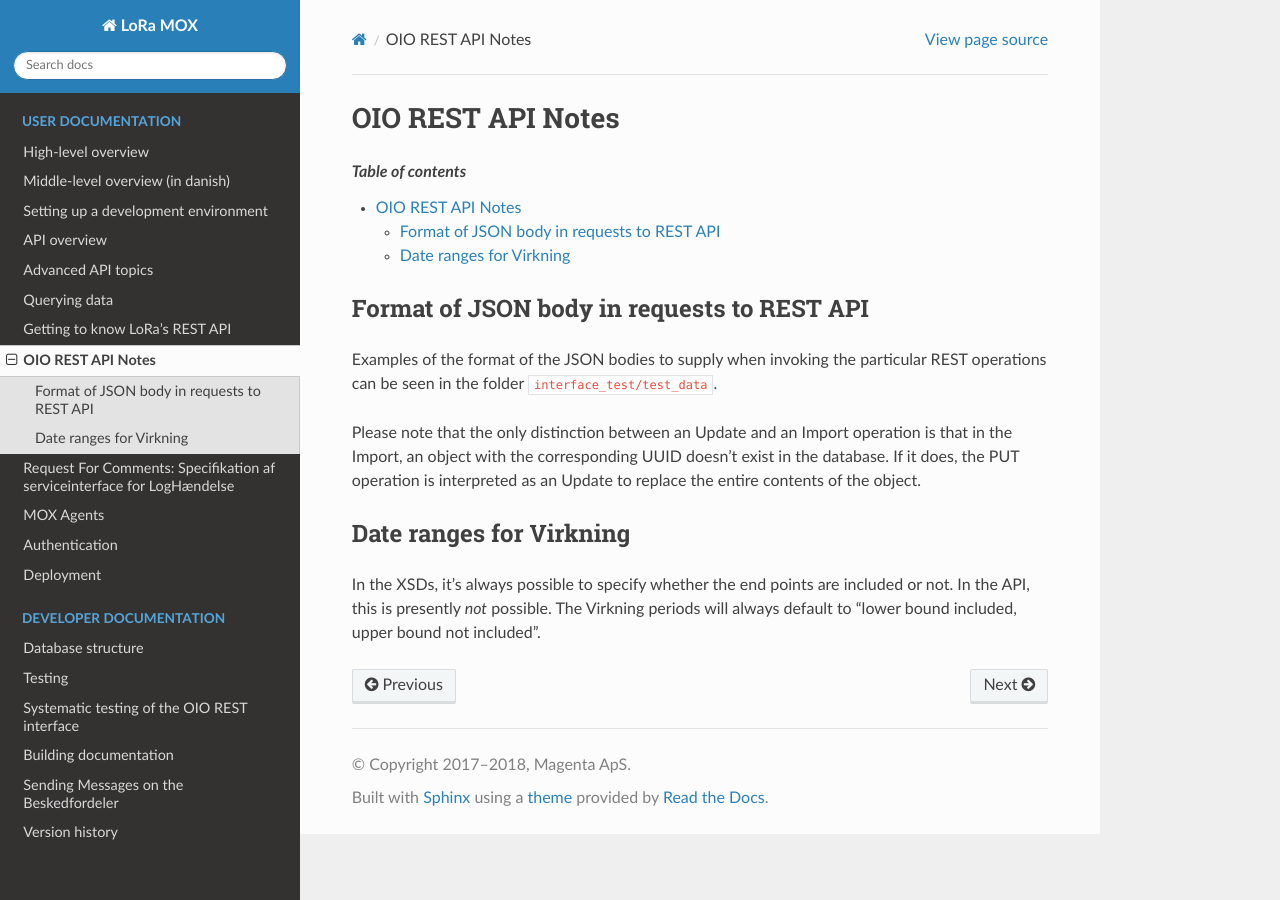
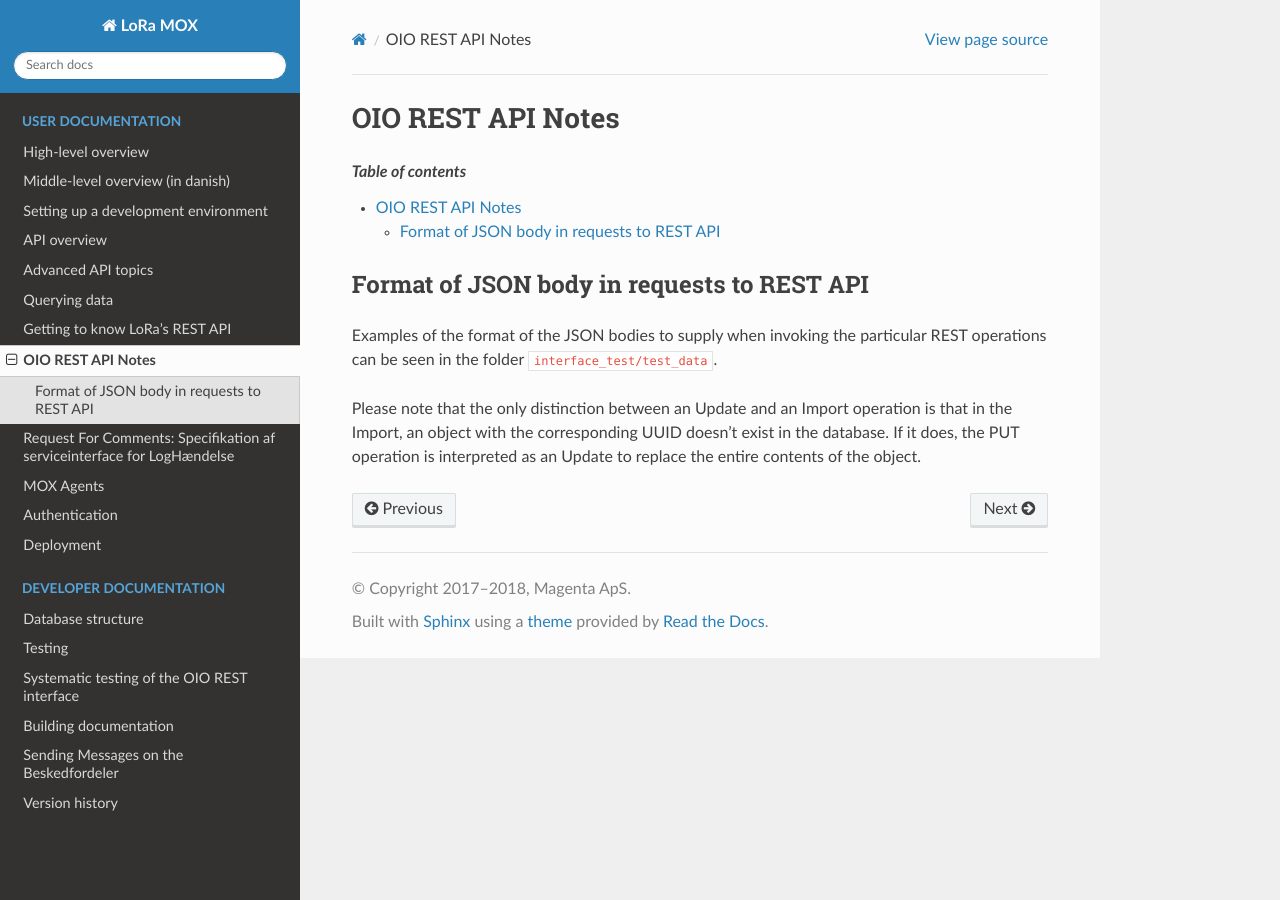
Before and after one commit to magenta-aps/mox, a Sphinx documentation site: the page built from doc/user/api-notes.rst, in a window 1280 px wide. Built offline with Sphinx 7.4.7 and the Read the Docs theme 2.0.0, drawn with Linux system fonts in a browser that asks for light colours.

Commit message:
Add note of bounds when reading virkning

```diff
--- a/doc/user/api-notes.rst
+++ b/doc/user/api-notes.rst
@@ -17,13 +17,3 @@
 operation is that in the Import, an object with the corresponding UUID
 doesn't exist in the database. If it does, the PUT operation is
 interpreted as an Update to replace the entire contents of the object.
-
-
-
-Date ranges for Virkning
-------------------------
-
-In the XSDs, it's always possible to specify whether the end points are
-included or not. In the API, this is presently *not* possible. The
-Virkning periods will always default to "lower bound included, upper
-bound not included".
--- a/doc/user/api-overview.rst
+++ b/doc/user/api-overview.rst
@@ -222,7 +222,8 @@
 To get a information which was valid at another time you can add
 ``&virkningFra=<datetime>&virkningTil=<datetime>`` Where ``<datetime>`` is a
 date/time value. Date and time input is accepted in almost any reasonable
-format, including ISO 8601.
+format, including ISO 8601. When reading ``virkning``-periods will always
+default to "lower bound included, upper bound not included".
 
 Alternatively ``&virkningstid=<datetime>`` can be used. The results returned
 will be those valid at date/time value ``<datetime>,`` giving a 'snapshot' of
```
